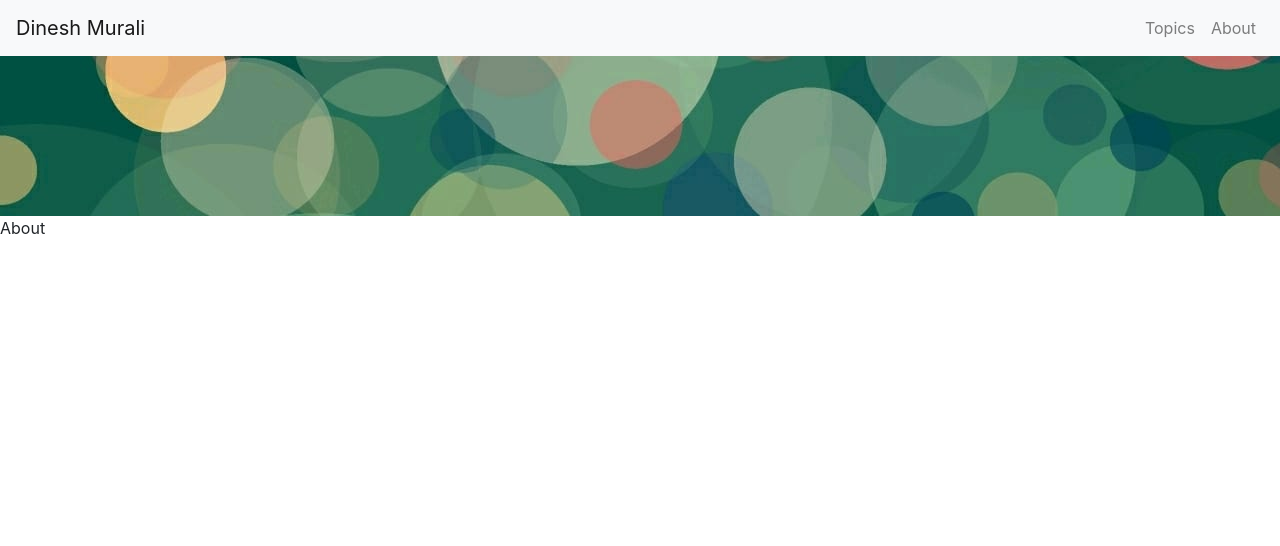
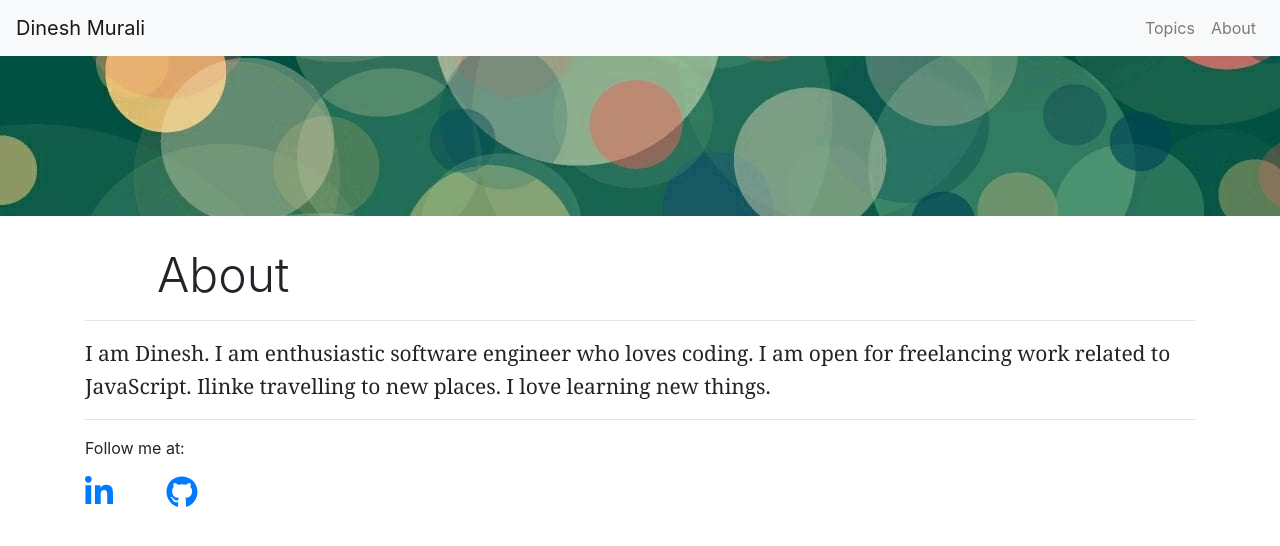
Before and after one commit to shadowfalls/webtutor, a React app: page /#/about in a window 1280 px wide. Shown: the top 546 px of the page. Built offline with nearby package versions, Linux system fonts and the light colour scheme.

Commit message:
Add: Recent Articles section; Add: share button at bottom of Article;

```diff
--- a/package.json
+++ b/package.json
@@ -26,8 +26,8 @@
     "@babel/core": "^7.4.3",
     "@babel/preset-env": "^7.4.3",
     "@babel/preset-react": "^7.0.0",
+    "@babel/register": "^7.0.0",
     "babel-loader": "^8.0.5",
-    "@babel/register": "^7.0.0",
     "file-loader": "^3.0.1",
     "html-loader": "^0.5.5",
     "html-webpack-plugin": "^3.2.0",
@@ -41,6 +41,9 @@
   },
   "dependencies": {
     "@babel/plugin-proposal-class-properties": "^7.4.4",
+    "@fortawesome/fontawesome-svg-core": "^1.2.18",
+    "@fortawesome/free-brands-svg-icons": "^5.8.2",
+    "@fortawesome/react-fontawesome": "^0.1.4",
     "axios": "^0.18.0",
     "bootstrap": "^4.3.1",
     "css-loader": "^2.1.1",
--- a/src/App.js
+++ b/src/App.js
@@ -11,6 +11,10 @@ import {
 } from 'reactstrap';
 import { Link } from "react-router-dom";
 
+import { library } from '@fortawesome/fontawesome-svg-core';
+import { faLinkedinIn, faGithub, faTwitter, faFacebook } from '@fortawesome/free-brands-svg-icons';
+
+library.add([faLinkedinIn, faGithub, faTwitter, faFacebook]);
 
 import LandingPage from './app/LandingPage/LandingPage';
 import BlogList from './app/BlogList/BlogList';
--- a/src/app/About/About.js
+++ b/src/app/About/About.js
@@ -5,16 +5,61 @@ import {
 } from 'reactstrap';
 import axios from 'axios';
 import { Link } from "react-router-dom";
+import { Helmet } from 'react-helmet';
+import { FontAwesomeIcon } from '@fortawesome/react-fontawesome';
+
+import './About.scss';
+
 import * as constants from '../core/constants';
 
 export default class About extends React.Component {
 
     constructor(props) {
         super(props);
+        this.state = {
+            title: 'About',
+            description: `I am Dinesh. I am enthusiastic software engineer who loves coding. I am open for freelancing
+            work related to JavaScript. Ilinke travelling to new places. I love learning new things.
+            `,
+            linkedIn: 'https://www.linkedin.com/public-profile/settings?trk=d_flagship3_profile_self_view_public_profile',
+            github: 'https://github.com/shadowfalls'
+        };
     }
 
     render() {
 
-        return <div>About</div>
+        return <span className="about-page">
+            {/* <div className="heading-advertise">
+            </div> */}
+            <Helmet>
+                <title>{this.state.title}</title>
+                <meta name="description" content={this.state.description} />
+            </Helmet>
+            <div className="about-page__container">
+                <Container>
+                    <Row>
+                        <Col xs="12">
+                            <div className="heading-text">
+                                {this.state.title}
+                            </div>
+                        </Col>
+                        <Col xs="12" className="contents">
+                            <hr></hr>
+                            {this.state.description}
+                        </Col>
+                        <Col xs="12" className="mb-3">
+                            <hr></hr>
+                            Follow me at:
+                        </Col>
+                        <Col xs="12">
+                            <a target="_blank" className="mr-5" rel="noopener noreferrer" href={this.state.linkedIn}>
+                                <FontAwesomeIcon icon={['fab', 'linkedin-in']} size="2x" /></a>&nbsp;
+                            <a target="_blank" rel="noopener noreferrer" href={this.state.github}>
+                                <FontAwesomeIcon icon={['fab', 'github']} size="2x" /></a>
+                        </Col>
+                    </Row>
+                </Container>
+            </div>
+        </span>
     }
 }
--- a/src/app/About/About.scss
+++ b/src/app/About/About.scss
@@ -0,0 +1,28 @@
+@import '../../styles/common.scss';
+
+.about-page {
+    .heading-advertise {
+        height: 10vh;
+        background-color: $ad-color;
+        margin-left: 30%;
+        margin-right: 30%;
+    }
+    &__container {
+        margin-top: 30px;
+        .heading-text {
+            font-size: 3rem;
+            font-weight: 300;
+            line-height: 1.2;
+            padding-left: 1.5em;
+        }
+        .contents {
+            font-family: medium-content-serif-font,Georgia,Cambria,"Times New Roman",Times,serif;
+            letter-spacing: .01rem;
+            font-weight: 400;
+            font-style: normal;
+            font-size: 21px;
+            line-height: 1.58;
+            letter-spacing: -.003em;
+        }
+    }
+}
--- a/src/app/Blog/Blog.js
+++ b/src/app/Blog/Blog.js
@@ -6,9 +6,11 @@ import {
 import axios from 'axios';
 import Gist from 'react-gist';
 import { Helmet } from 'react-helmet';
+import { FontAwesomeIcon } from '@fortawesome/react-fontawesome';
 
 import './Blog.scss';
 
+import RecentArticles from '../Shared/RecentArticles/RecentArticles';
 import * as constants from '../core/constants';
 import Utils from '../core/Utils';
 
@@ -24,7 +26,13 @@ export default class Blog extends Component {
             categoryId: '',
             readTimeMin: 0,
             date: this.utils.getDate(),
-            content: []
+            content: [],
+            recent: [],
+            shareLinks: {
+                linkedIn: 'https://www.linkedin.com/shareArticle?mini=true&url=https%3A//www.dineshmg.com/&title=Learn%20Web%20development&summary=&source=',
+                facebook: 'https://www.facebook.com/sharer/sharer.php?u=https%3A//www.dineshmg.com/',
+                twitter: 'https://twitter.com/home?status=https%3A//www.dineshmg.com/',
+            }
         };
         this.handleNewComment = this.handleNewComment.bind(this);
     }
@@ -37,6 +45,15 @@ export default class Blog extends Component {
                 this.props.history.goBack();
             this.fetchBlog(this.id);
         }
+        this.utils.getRecentArticles()
+            .then((res) => {
+                if (res)
+                    this.setState({
+                        recent: res.data && res.data.length ? res.data : []
+                    });
+            })
+            .catch(err => {
+            });
     }
 
     fetchBlog(id) {
@@ -111,6 +128,29 @@ export default class Blog extends Component {
                             {blog}
                         </Col>
                         {/* <Col className="advertise d-none d-xl-block d-lg-block d-md-block" xs="3" md="2"></Col> */}
+                        <Col xs="12">
+                            <div className="share">
+                                Share:
+                            </div><br></br>
+                            <a target="_blank" className="mr-5" rel="noopener noreferrer" href={this.state.shareLinks.linkedIn}>
+                                <FontAwesomeIcon icon={['fab', 'linkedin-in']} size="2x" /></a>&nbsp;
+                            <a target="_blank" className="mr-5" rel="noopener noreferrer" href={this.state.shareLinks.facebook}>
+                                <FontAwesomeIcon icon={['fab', 'facebook']} size="2x" /></a>
+                            <a target="_blank" className="mr-5" rel="noopener noreferrer" href={this.state.shareLinks.twitter}>
+                                <FontAwesomeIcon icon={['fab', 'twitter']} size="2x" /></a>
+                        </Col>
+                        <Col xs="12">
+                            <hr></hr>
+                        </Col>
+                        <Col xs="12">
+                            <div className="recent">
+                                Recent Articles:
+                            </div>
+                        </Col>
+                        <RecentArticles articles={this.state.recent} />
+                        <Col xs="12">
+                            <hr></hr>
+                        </Col>
                     </Row>
                     <Row>
                         <Col>
--- a/src/app/Blog/Blog.scss
+++ b/src/app/Blog/Blog.scss
@@ -61,6 +61,15 @@
                 padding-left: 20%;
             }
         }
+        .share {
+            font-size: 1.25rem;
+            font-weight: 600;
+        }
+        .recent {
+            font-size: 1.25rem;
+            font-weight: 500;
+            margin-bottom: 1em;
+        }
     }
     @media only screen and (max-width: 500px) {
         &__container {
--- a/src/app/LandingPage/LandingPage.scss
+++ b/src/app/LandingPage/LandingPage.scss
@@ -29,6 +29,11 @@
         .card-title {
             font-weight: 600;
             font-size: 20px;
+        }
+        .recent {
+            font-size: 1.25rem;
+            font-weight: 500;
+            margin-bottom: 1em;
         }
     }
 
--- /dev/null
+++ b/src/app/Shared/RecentArticles/RecentArticles.js
@@ -0,0 +1,35 @@
+import React from 'react';
+import { Col } from 'reactstrap';
+import { Link } from "react-router-dom";
+
+import * as constants from '../../core/constants';
+import Utils from '../../core/Utils';
+
+import './RecentArticles.scss';
+
+export default class RecentArticles extends React.Component {
+
+    utils = new Utils();
+
+    constructor(props) {
+        super(props);
+    }
+
+    render() {
+
+        const blogs = this.props.articles.map(c => {
+            return <React.Fragment key={c.blogId}>
+                <Col xs="12" lg="4" md="6" sm="12" className="recent-card">
+                    <div className="title">{c.title}</div>
+                    <div className="details">{this.utils.printDate(c.date) + ' - ' + c.readTimeMin + ' mins read'}</div>
+                    <Link to={`${constants.routeLinks.blogPage}/${c.blogId}`}>read more</Link>
+                </Col>
+            </React.Fragment>;
+        });
+
+        return <React.Fragment>
+            {blogs}
+        </React.Fragment>;
+    }
+
+}
--- /dev/null
+++ b/src/app/Shared/RecentArticles/RecentArticles.scss
@@ -0,0 +1,13 @@
+.recent-card {
+    .details {
+        color: rgba(0,0,0,.54);
+        fill: rgba(0,0,0,.54);
+        font-size: 16px;
+        margin-bottom: 5px;
+    }
+    .title {
+        font-weight: 600;
+        font-size: 20px;
+        margin-bottom: 5px;
+    }
+}
--- a/src/app/core/Utils.js
+++ b/src/app/core/Utils.js
@@ -1,4 +1,5 @@
 import * as constants from './constants';
+import axios from 'axios';
 
 export default class Utils {
 
@@ -15,4 +16,8 @@ export default class Utils {
         const month = constants.months[date.getMonth()];
         return month + ' ' + date.getDate()+', '+date.getFullYear();
     }
+
+    getRecentArticles() {
+        return axios.get(`${constants.baseUrl}/api/articles/${constants.recentArticles}.json`);
+    }
 }
--- a/src/app/core/constants.js
+++ b/src/app/core/constants.js
@@ -20,6 +20,8 @@ class AppConstants {
         10: 'November',
         11: 'December'
     };
+    categoryTypes = '_categorieTypes';
+    recentArticles = '_recentArticlesJson';
 }
 
 const constants = new AppConstants();
```
Also changed, not shown: src/app/LandingPage/LandingPage.js (+26 -8 lines), 1 other file (tests, documents, lock files or other folders).
